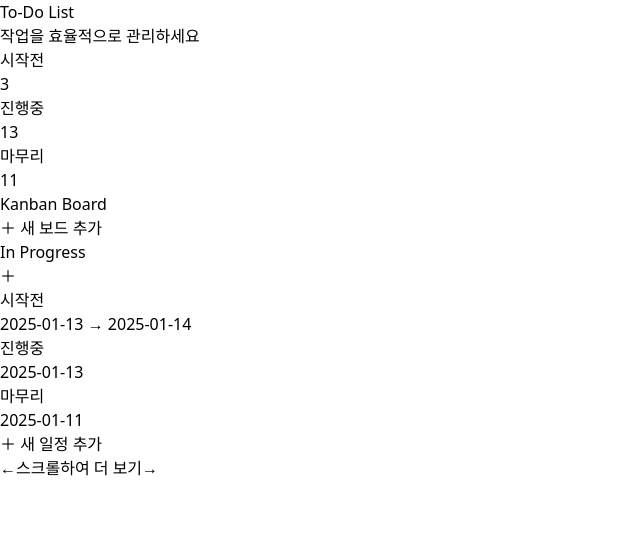
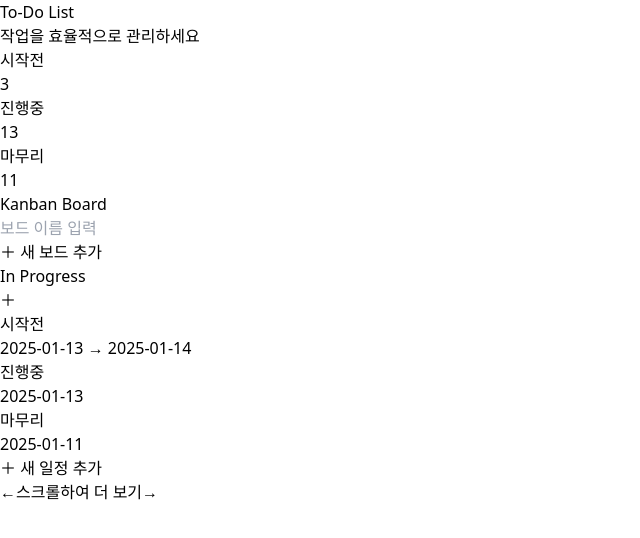
Before and after one commit to seungmin2222/LSM_ToDoPage, a Next.js app: page / in a window 1280 px wide. Shown: the top 538 px of the page, without its empty margins (0-640 px from the left). Built offline with nearby package versions, Linux system fonts and the light colour scheme.

Commit message:
✨ Feat: 칸반 보드 생성 UI 구현 및 입력 기능 추가

```diff
--- a/src/components/todo/KanbanHeader.tsx
+++ b/src/components/todo/KanbanHeader.tsx
@@ -1,10 +1,38 @@
+'use client';
+
+import { useState } from 'react';
+
 export default function KanbanHeader() {
+  const [boardName, setBoardName] = useState('');
+
+  const handleSubmit = (e: React.FormEvent) => {
+    e.preventDefault();
+    if (boardName.trim()) {
+      console.log('새 보드 이름:', boardName);
+      setBoardName('');
+    }
+  };
+
   return (
-    <div className="flex justify-between">
+    <div className="flex items-center justify-between">
       <div className="text-xl font-bold text-white">Kanban Board</div>
-      <button className="inline-flex items-center gap-2 rounded-lg border border-blue-800 bg-blue-400/10 px-3 py-1.5 text-xs font-medium text-blue-500 transition-colors hover:bg-blue-600 hover:text-white">
-        ＋ 새 보드 추가
-      </button>
+      <div className="flex items-center gap-2">
+        <form onSubmit={handleSubmit} className="flex items-center">
+          <input
+            type="text"
+            value={boardName}
+            onChange={(e) => setBoardName(e.target.value)}
+            placeholder="보드 이름 입력"
+            className="rounded-lg border border-gray-700 bg-gray-900 px-3 py-1.5 text-sm text-white placeholder-gray-500 focus:border-blue-500 focus:outline-none"
+          />
+        </form>
+        <button
+          onClick={handleSubmit}
+          className="inline-flex items-center gap-2 rounded-lg border border-blue-800 bg-blue-400/10 px-3 py-1.5 text-xs font-medium text-blue-400 transition-colors hover:bg-blue-600 hover:text-white"
+        >
+          ＋ 새 보드 추가
+        </button>
+      </div>
     </div>
   );
 }
```
